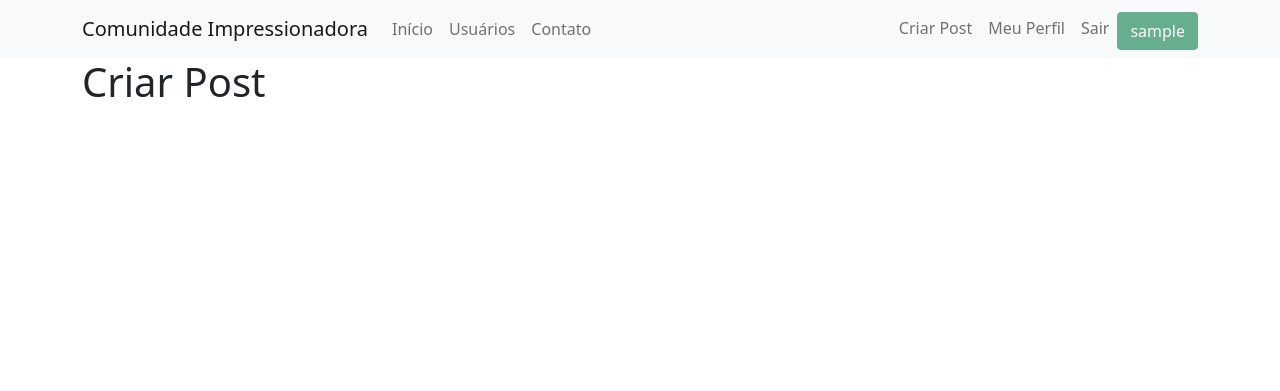
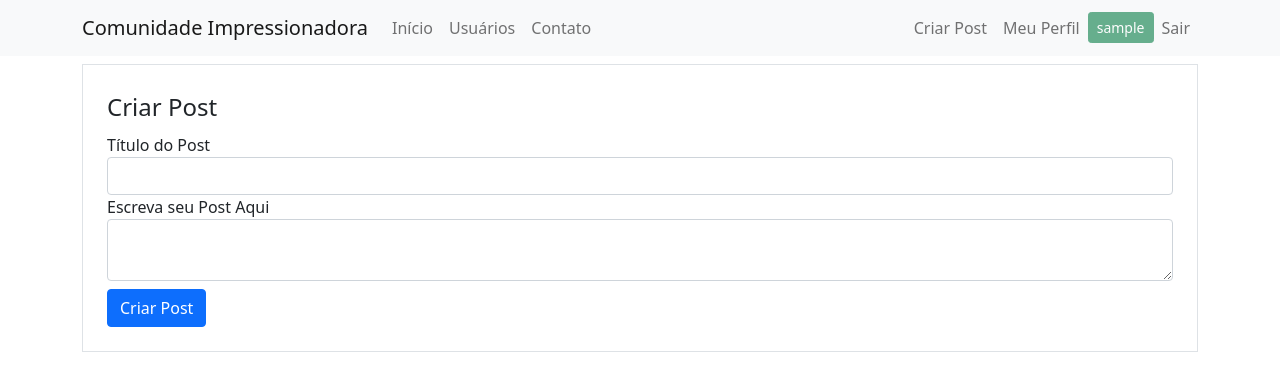
Before and after one commit to matrix0377/SiteComunidade, a Flask app: page /post/criar in a window 1280 px wide. Shown: the top 391 px of the page. Run offline with Flask 3, Linux system fonts and the light colour scheme; the visitor is signed in with stand-in values (Sample User, id 1); parts of the project's set-up code (start-up, migrations or seed data) failed here and were passed over; some libraries are stand-ins or nearby versions.

Commit message:
atualizando- 25-09-2023--01h52min

```diff
--- a/comunidadeimpressionadora/forms.py
+++ b/comunidadeimpressionadora/forms.py
@@ -1,6 +1,6 @@
 from flask_wtf import FlaskForm
 from flask_wtf.file import FileField, FileAllowed
-from wtforms import StringField, PasswordField, SubmitField, BooleanField
+from wtforms import StringField, PasswordField, SubmitField, BooleanField, TextAreaField
 from wtforms.validators import DataRequired, Length, Email, EqualTo, ValidationError
 from comunidadeimpressionadora.models import Usuario
 from flask_login import current_user
@@ -42,3 +42,9 @@ class FormEditarPerfil(FlaskForm):
             usuario = Usuario.query.filter_by(email=email.data).first()
             if usuario:
                 raise ValidationError('Já existe um usuário com este e-mail. Cadastre outro e-mail')
+
+
+class FormCriarPost(FlaskForm):
+    titulo = StringField('Título do Post', validators=[DataRequired(), Length(2, 140)])
+    corpo = TextAreaField('Escreva seu Post Aqui', validators=[DataRequired()])
+    botao_submit = SubmitField('Criar Post')
--- a/comunidadeimpressionadora/routes.py
+++ b/comunidadeimpressionadora/routes.py
@@ -1,7 +1,7 @@
 from flask import render_template, redirect, url_for, flash, request
 from comunidadeimpressionadora import app, database, bcrypt
-from comunidadeimpressionadora.forms import FormLogin, FormCriarConta, FormEditarPerfil
-from comunidadeimpressionadora.models import Usuario
+from comunidadeimpressionadora.forms import FormLogin, FormCriarConta, FormEditarPerfil, FormCriarPost
+from comunidadeimpressionadora.models import Usuario, Post
 from flask_login import login_user, logout_user, current_user, login_required
 import secrets
 import os
@@ -10,7 +10,8 @@ from PIL import Image
 
 @app.route('/')
 def home():
-    return render_template('home.html')
+    posts = Post.query.order_by(Post.id.desc())
+    return render_template('home.html', posts=posts)
 
 
 @app.route('/contato')
@@ -72,10 +73,17 @@ def perfil():
 
 
 
-@app.route('/post/criar')
+@app.route('/post/criar', methods=['GET', 'POST'])
 @login_required
 def criar_post():
-    return render_template('criarpost.html')
+    form = FormCriarPost()
+    if form.validate_on_submit():
+        post = Post(titulo=form.titulo.data, corpo=form.corpo.data, autor=current_user)
+        database.session.add(post)
+        database.session.commit()
+        flash('Post Criado com Sucesso', 'alert-success')
+        return redirect(url_for('home'))
+    return render_template('criarpost.html', form=form)
 
 
 def salvar_imagem(imagem):
--- a/comunidadeimpressionadora/static/main.css
+++ b/comunidadeimpressionadora/static/main.css
@@ -36,3 +36,7 @@
 .number3 {
     font-weight: 500
 }
+
+.meupost {
+    background: #f2f5f8 !important;
+}
--- a/comunidadeimpressionadora/templates/criarpost.html
+++ b/comunidadeimpressionadora/templates/criarpost.html
@@ -1,7 +1,44 @@
 {% extends 'base.html' %}
 
 {% block body %}
-    <div class="container">
-        <h1>Criar Post</h1>
+      <div class="container">
+        <div class="row">
+            <div class="col">
+                <form method="POST" action="" class="border p-4 mt-2">
+                    {{ form.csrf_token }}
+                    <legend>Criar Post</legend>
+                    <fieldset>
+                        <div class="form-group">
+                            {{ form.titulo.label(class="form-control-label") }}
+                            {% if form.titulo.errors %}
+                                {{ form.titulo(class="form-control is-invalid") }}
+                            <div class="invalid-feedback">
+                                {% for erro in form.titulo.errors %}
+                                    {{ erro }}
+                                {% endfor %}
+                             </div>
+                            {% else %}
+                                {{ form.titulo(class="form-control") }}
+                            {% endif %}
+                        </div>
+                        <div class="form-group">
+                            {{ form.corpo.label(class="form-control-label") }}
+                            {% if form.corpo.errors %}
+                                {{ form.corpo(class="form-control is-invalid") }}
+                            <div class="invalid-feedback">
+                                {% for erro in form.corpo.errors %}
+                                    {{ erro }}
+                                {% endfor %}
+                             </div>
+                            {% else %}
+                                {{ form.corpo(class="form-control") }}
+                            {% endif %}
+                        </div>
+                    </fieldset>
+                    {{ form.botao_submit(class="btn btn-primary mt-2") }}
+                </form>
+            </div>
+
+        </div>
     </div>
 {% endblock %}
--- a/comunidadeimpressionadora/templates/navbar.html
+++ b/comunidadeimpressionadora/templates/navbar.html
@@ -22,11 +22,12 @@
               <a class="nav-link" href="{{ url_for('perfil') }}">Meu Perfil</a>
             </li>
             <li class="nav-item">
+              <button type="button" class="btn btn-success mt-1 btn-sm" disabled>{{ current_user.username }}</button>
+            </li>
+            <li class="nav-item">
               <a class="nav-link" href="{{ url_for('sair') }}">Sair</a>
             </li>
-            <li class="nav-item">
-              <button type="button" class="btn btn-success mt-1" disabled>{{ current_user.username }}</button>
-            </li>
+
         {% else %}
           <li class="nav-item">
             <a class="nav-link" href="{{ url_for('login') }}">Login</a>
--- a/main.py
+++ b/main.py
@@ -24,15 +24,16 @@ with app.app_context():
     meus_usuarios = Usuario.query.all()
     if meus_usuarios=="":
             print('Nenhum usuário cadastrado')
-    c = 1
-    for usuario in meus_usuarios:
-        print("--> ", c)
-        print(usuario)
-        print(usuario.username)
-        print(usuario.email)
-        print(usuario.senha)
-        print('---' * 15)
-        c += 1
+    else:
+        c = 1
+        for usuario in meus_usuarios:
+            print("--> ", c)
+            print(usuario)
+            print(usuario.username)
+            print(usuario.email)
+            print(usuario.senha)
+            print('---' * 15)
+            c += 1
 
 
 
```
Also changed, not shown: comunidadeimpressionadora/templates/home.html (+25 -3 lines), requirements.txt (+21 -14 lines).
